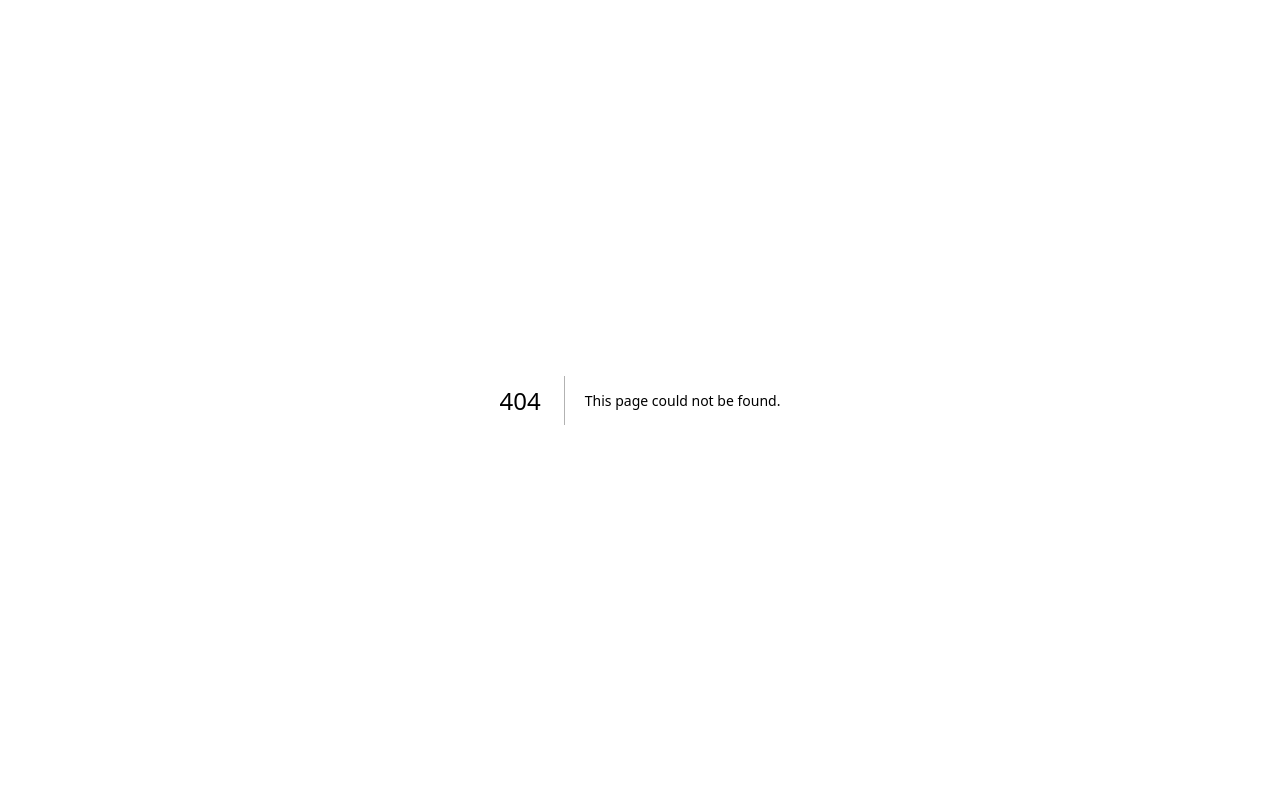
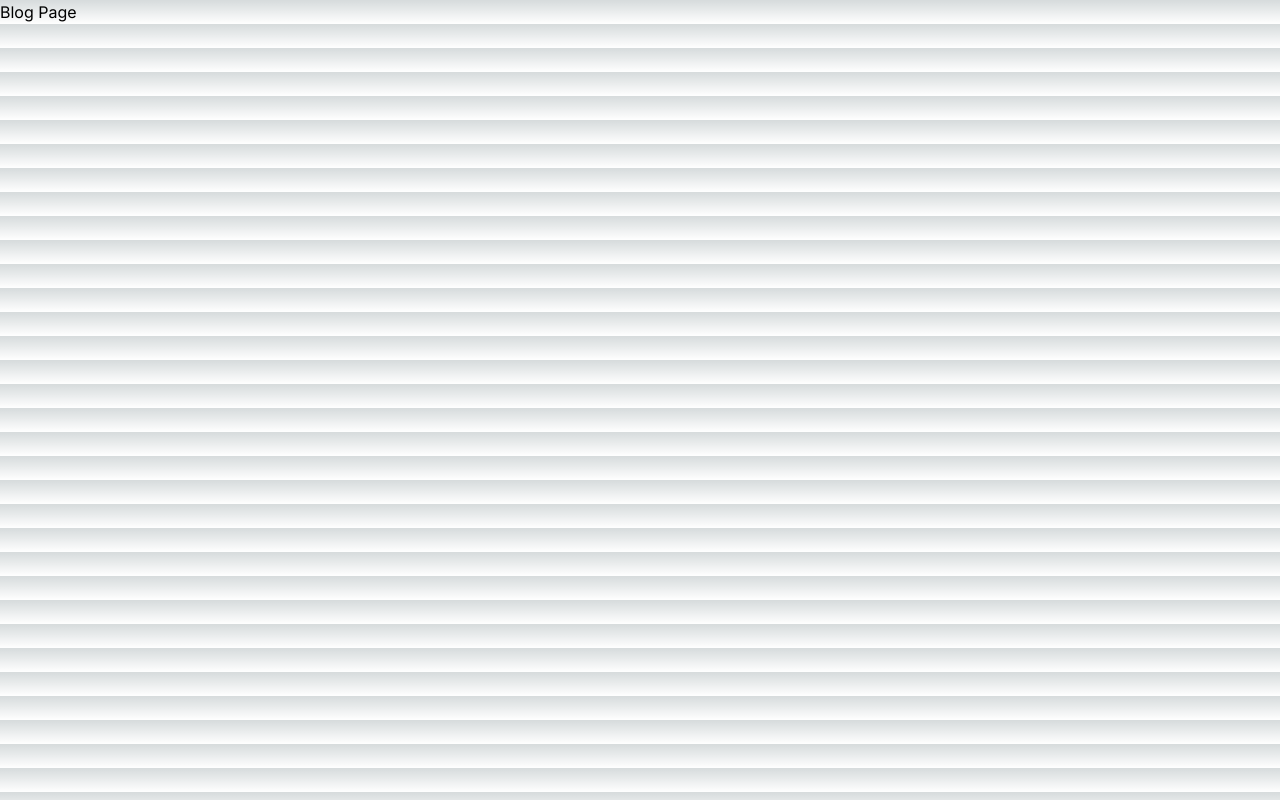
Before and after one commit to karltiama/apextracker, a Next.js app: page /blog in a window 1280 px wide. Before the commit this address had no page. Built offline with nearby package versions, Linux system fonts and the light colour scheme.

Commit message:
chore: rearange

```diff
--- /dev/null
+++ b/src/app/blog/page.tsx
@@ -0,0 +1,7 @@
+export default function BlogPage() {
+  return (
+    <div>
+      <h1>Blog Page</h1>
+    </div>
+  )
+}
--- a/src/app/layout.tsx
+++ b/src/app/layout.tsx
@@ -1,5 +1,6 @@
 import type { Metadata } from "next";
 import { Inter } from "next/font/google";
+import Header from "./components/Header";
 import "./globals.css";
 
 const inter = Inter({ subsets: ["latin"] });
```
